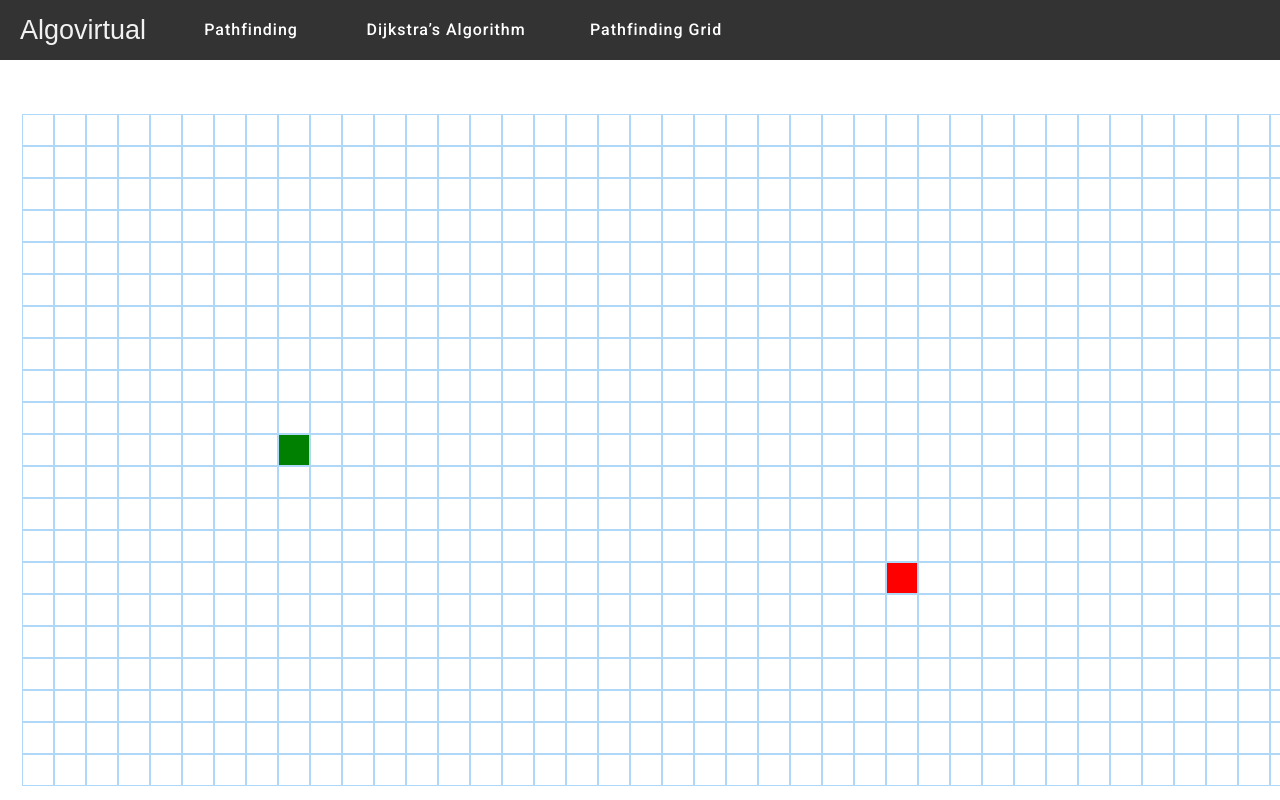
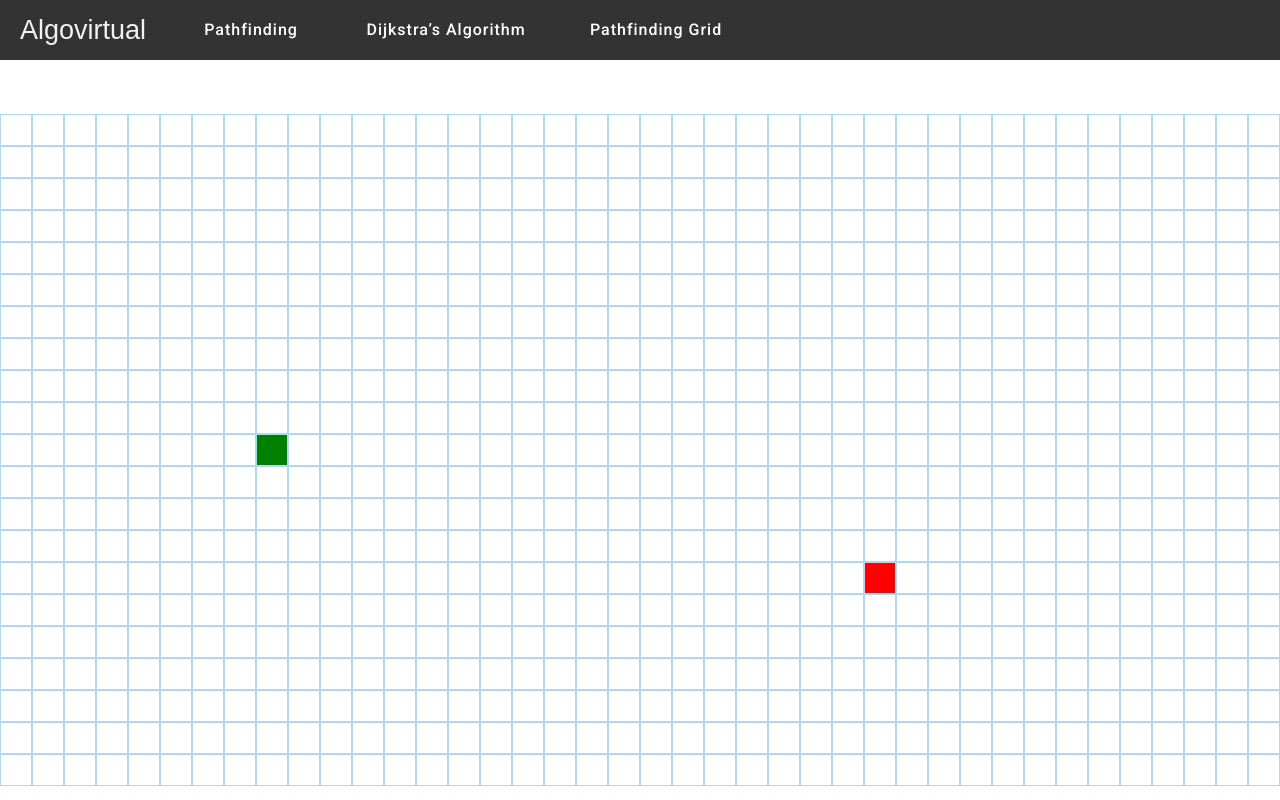
Before and after one commit to seydobassam/algovisual, a Vue app: page / in a window 1280 px wide. Built offline with nearby package versions, Linux system fonts and the light colour scheme.

Commit message:
center grid

```diff
--- a/src/views/virtual-views/pathfinding/grid.vue
+++ b/src/views/virtual-views/pathfinding/grid.vue
@@ -56,7 +56,6 @@ export default {
 }
 
 .grid-view {
-  width: 96.6%;
   margin: auto;
 }
 </style>
```
